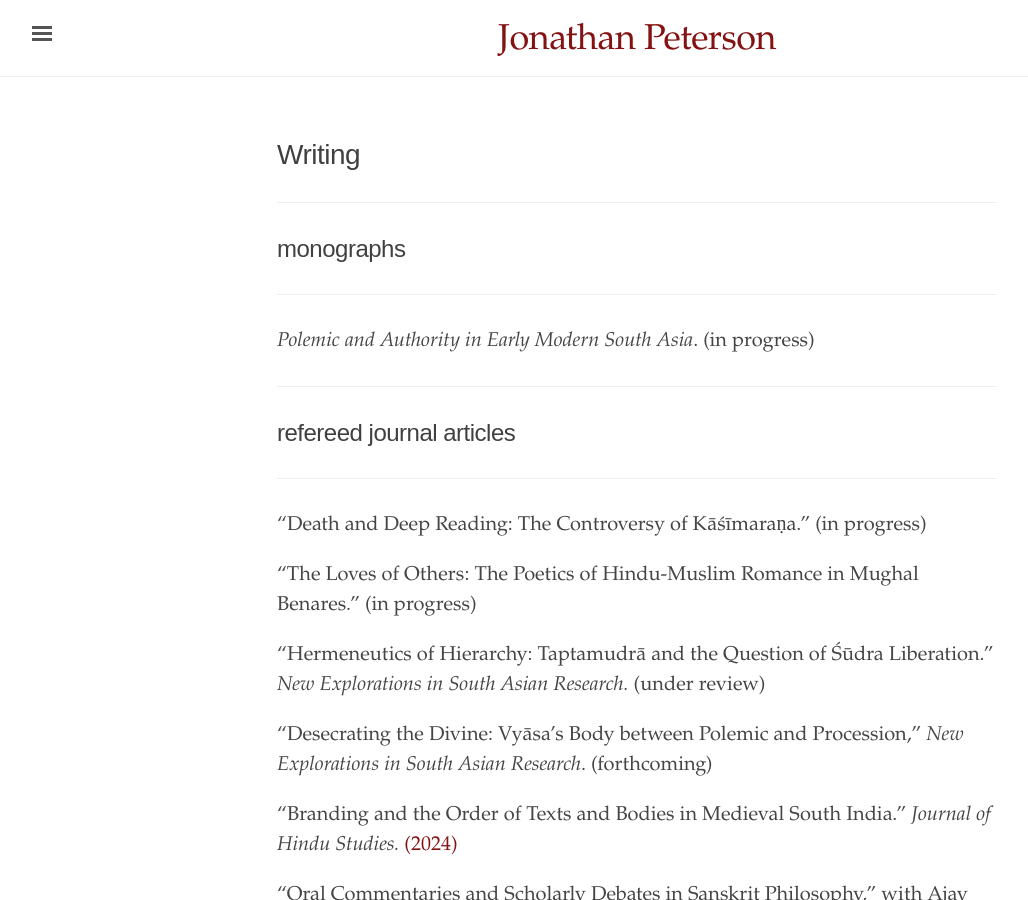
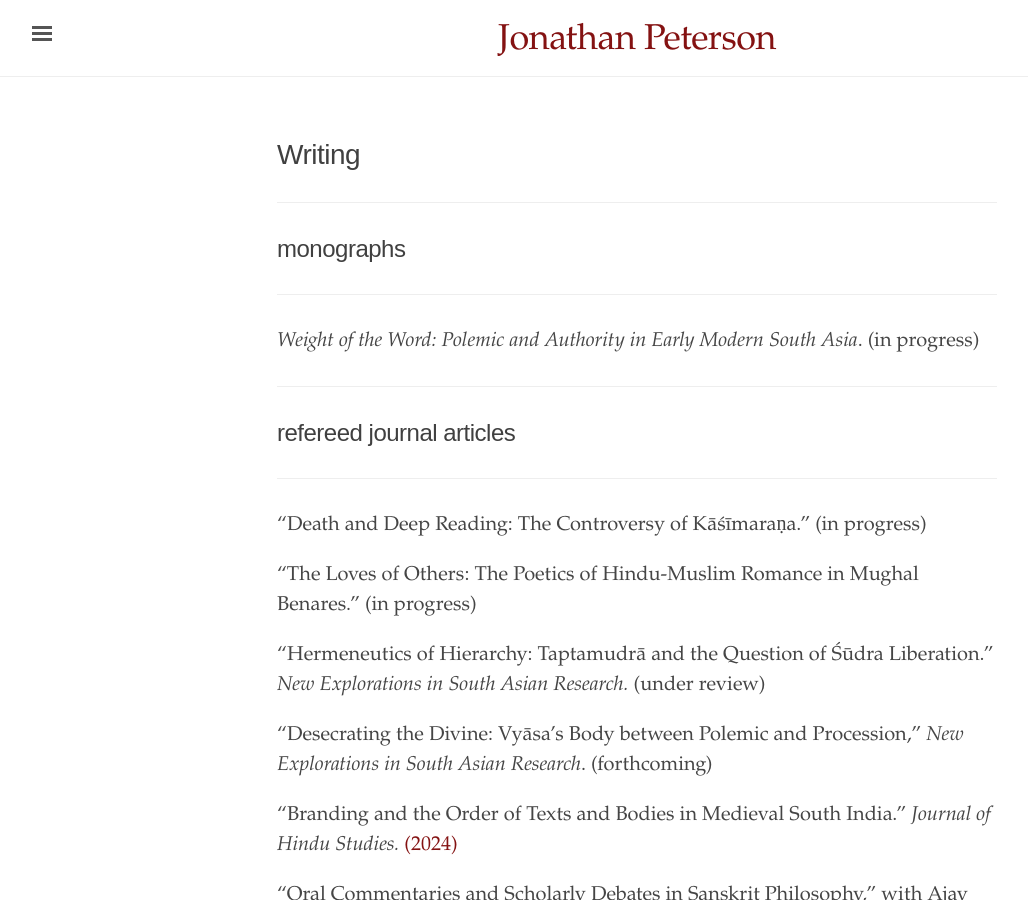
Before and after one commit to petersonjonath/personalwebpage, a Jekyll site: the page built from writing.md, in a window 1280 px wide and 900 px high. Shown: the whole window, without its empty margins (3-1031 px from the left). Built offline with Jekyll 4.4.1, drawn with Linux system fonts in a browser that asks for light colours.

Commit message:
Update writing.md

```diff
--- a/writing.md
+++ b/writing.md
@@ -8,7 +8,7 @@ title: Writing
 ---
 
 
-*Polemic and Authority in Early Modern South Asia*. (in progress)
+*Weight of the Word: Polemic and Authority in Early Modern South Asia*. (in progress)
 
 ---
 ## refereed journal articles
```
